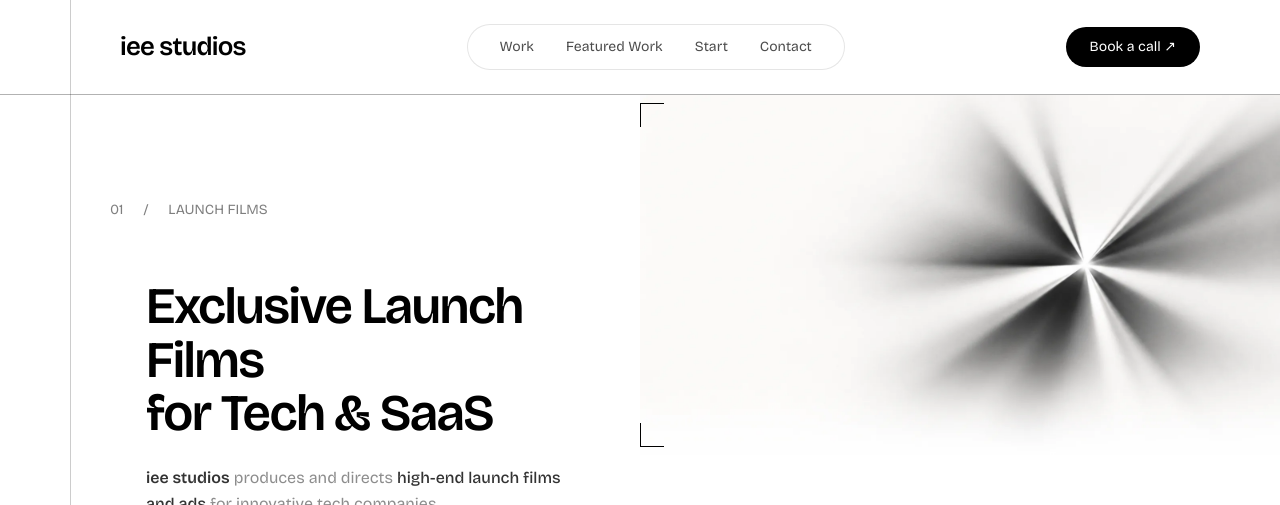
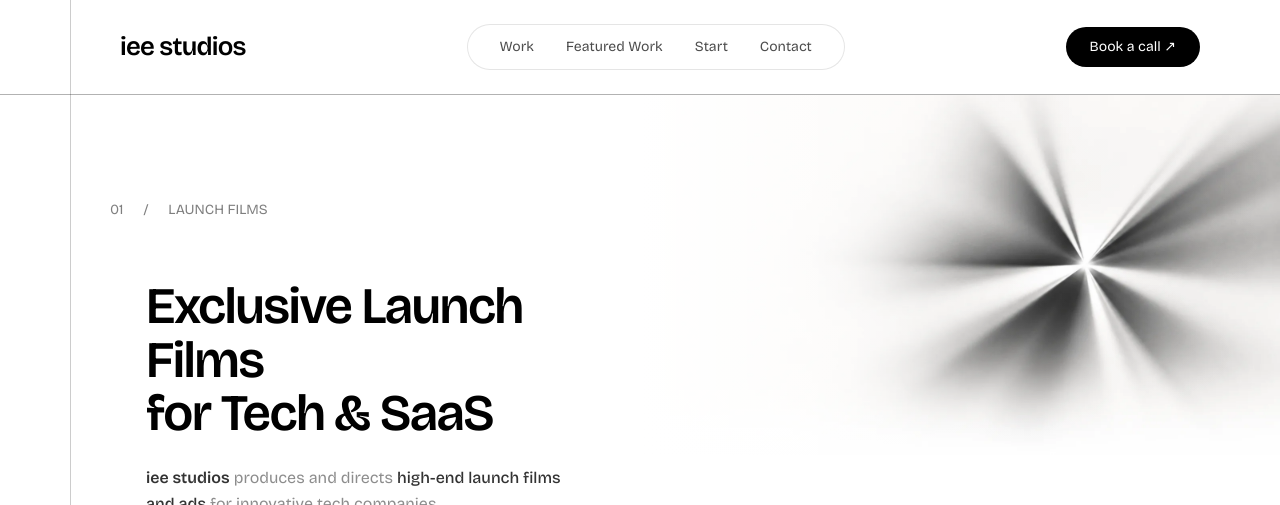
Before and after one commit to arp2006/iee-studios-website, a Next.js app: page / in a window 1280 px wide. Shown: the top 505 px of the page. Built offline with nearby package versions, Linux system fonts and the light colour scheme.

Commit message:
bg change 1

```diff
--- a/app/components/ui/Hero.tsx
+++ b/app/components/ui/Hero.tsx
@@ -180,8 +180,8 @@
             object-top
           "
           />
-          <span className="absolute top-2 left w-6 h-6 border-t border-l border-black" />
-          <span className="absolute bottom-2 left w-6 h-6 border-b border-l border-black" />
+
+          <div className="absolute inset-0 bg-gradient-to-l from-white/0 via-white/10 to-white/100 pointer-events-none" />
 
         </div>
 
```
